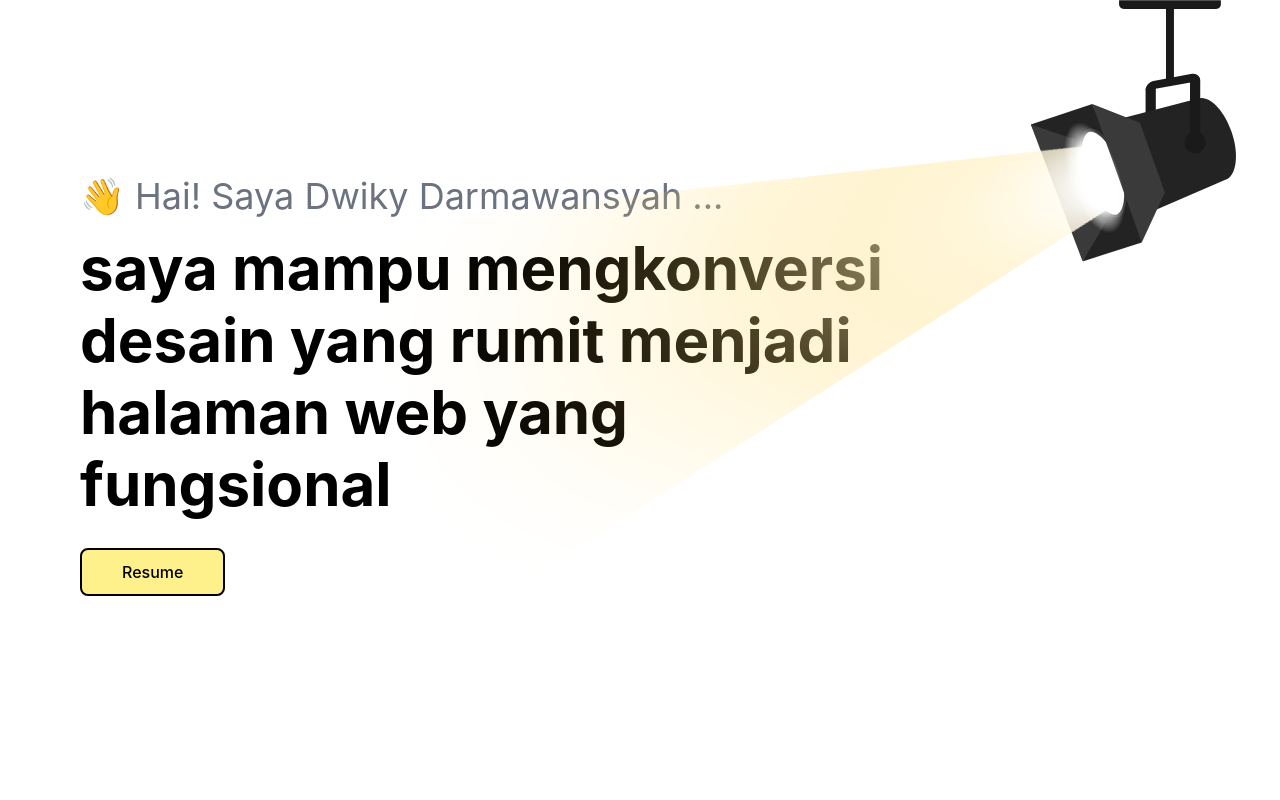
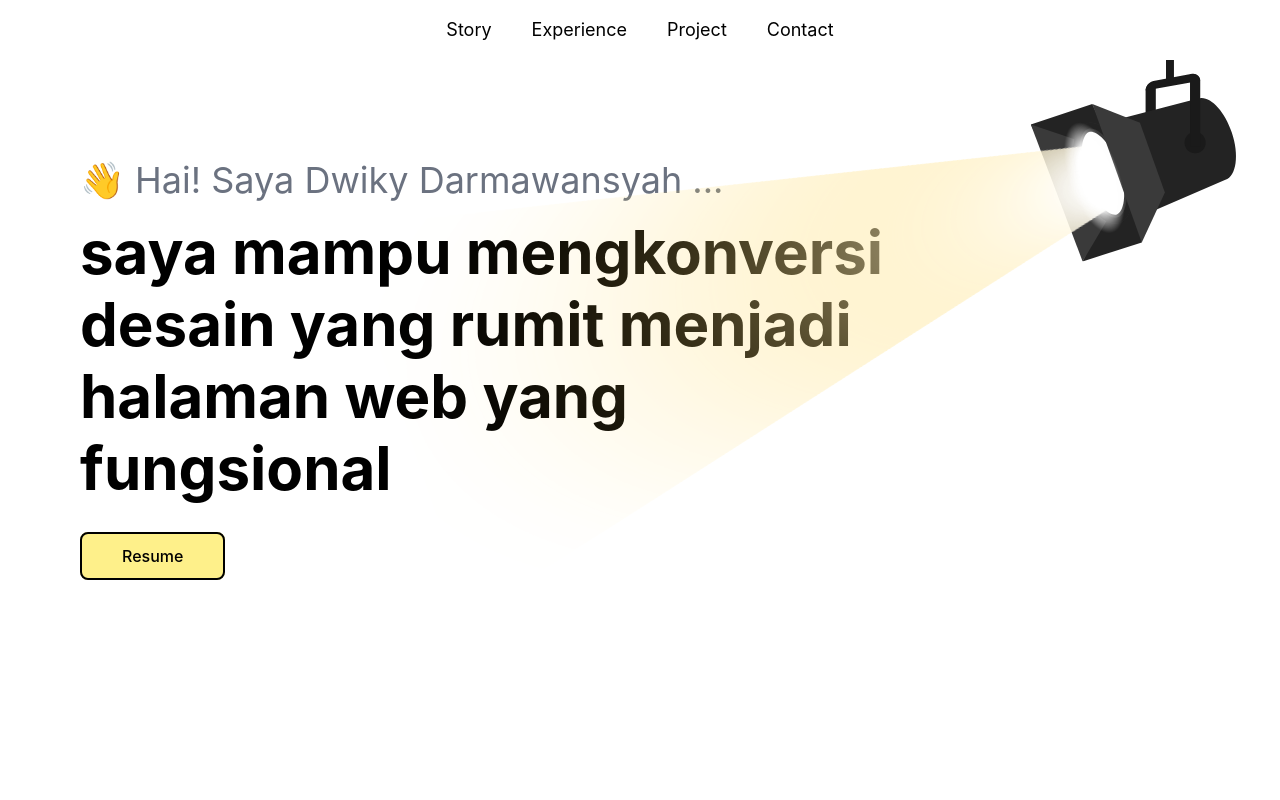
Before and after one commit to DwkLoki/portfolio-website, a React (Create React App) app: page / in a window 1280 px wide. Shown: the top 800 px of the page. Built offline with nearby package versions, Linux system fonts and the light colour scheme.

Commit message:
navbar selesai

```diff
--- a/package.json
+++ b/package.json
@@ -10,6 +10,7 @@
     "react-dom": "^18.3.1",
     "react-icons": "^5.4.0",
     "react-scripts": "5.0.1",
+    "react-scroll": "^1.9.0",
     "web-vitals": "^2.1.4"
   },
   "scripts": {
--- a/src/App.js
+++ b/src/App.js
@@ -1,5 +1,6 @@
 import ProjectItem from './components/ProjectItem';
 import ExperienceSection from './components/ExperienceSection';
+import Navbar from './components/Navbar';
 import { FaLinkedinIn } from "react-icons/fa";
 import { FiMail } from "react-icons/fi";
 import { FiGithub } from "react-icons/fi";
@@ -8,8 +9,9 @@ import { FiExternalLink } from "react-icons/fi";
 function App() {
   return (
     <div className="App font-inter">
+      <Navbar />
       <section className='relative h-screen mx-20'>
-        <div className='flex flex-col h-full justify-center'>
+        <div className='flex flex-col pt-40'>
           <p className="text-4xl text-gray-500 mb-4">
             👋 Hai! Saya Dwiky Darmawansyah ...
           </p>
@@ -27,7 +29,7 @@ function App() {
         </div>
       </section>
 
-      <section className='mx-24 mt-16'>
+      <section id='story' className='mx-24 pt-16'>
         <div className='flex items-center space-x-5'>
           <div className='text-8xl'>
             😎
@@ -65,7 +67,7 @@ function App() {
         </div>
       </section>
 
-      <section className='mx-24 my-44'>
+      <section id='experience' className='mx-24 pt-16 my-20'>
         <div className='flex items-center space-x-5'>
           <div className='text-8xl'>
             ✨
@@ -79,7 +81,7 @@ function App() {
         </div>
       </section>
 
-      <section className='mx-24 my-44'>
+      <section id='project' className='mx-24 pt-16 my-20'>
         <div className='flex space-x-5'>
           <div className='text-8xl'>
             💪
@@ -129,7 +131,7 @@ function App() {
         />
       </section>
 
-      <section className='mx-24 my-44'>
+      <section className='mx-24 pt-16'>
         <div className='flex space-x-5'>
           <div className='text-8xl'>
             🗂️
@@ -186,7 +188,7 @@ function App() {
         </div>
       </section>
 
-      <section className='relative mx-24 h-screen'>
+      <section id='contact' className='relative mx-24 pt-16 pb-16 mt-40'>
         <div className='flex flex-col justify-center items-center'>
           <div className='text-8xl my-6'>
             🤝
@@ -211,7 +213,7 @@ function App() {
             <a href='http://github.com/DwkLoki' target='_blank' rel='noreferrer noopener'><FiGithub /></a>
           </li>
         </ul>
-        <div className='absolute w-1/3 -top-16 -right-6'>
+        <div className='absolute w-1/3 -top-3 -right-6'>
           <img src='./images/pesawat-kertas.svg' alt='pesawat kertas'/>
         </div>
       </section>
--- /dev/null
+++ b/src/components/Navbar.jsx
@@ -0,0 +1,55 @@
+import React, { useState, useEffect } from "react";
+import { Link } from "react-scroll";
+
+const Navbar = () => {
+    const [isVisible, setIsVisible] = useState(true);
+    const [lastScrollY, setLastScrollY] = useState(0);
+    const [isTop, setIsTop] = useState(true); // Untuk memeriksa apakah navbar di posisi atas
+
+    useEffect(() => {
+        const handleScroll = () => {
+            if (window.scrollY > lastScrollY) {
+                // Scroll down
+                setIsVisible(false);
+            } else {
+                // Scroll up
+                setIsVisible(true);
+            }
+
+            // Periksa jika berada di bagian paling atas halaman
+            setIsTop(window.scrollY === 0);
+
+            setLastScrollY(window.scrollY);
+        };
+
+        window.addEventListener("scroll", handleScroll);
+        return () => window.removeEventListener("scroll", handleScroll);
+    }, [lastScrollY]);
+
+    return (
+        <nav
+            className={`fixed top-0 left-0 right-0 z-50 bg-white shadow-md transition-all duration-500 ${isVisible ? "translate-y-0" : "-translate-y-full"}
+            ${isTop ? "bg-transparent shadow-none" : "bg-white/70 backdrop-blur shadow-md"}`}
+        >
+            <ul
+                className="flex justify-center space-x-10 py-4 text-lg"
+            >
+                {["Story", "Experience", "Project", "Contact"].map((section) => (
+                    <li key={section}>
+                        <Link
+                            to={section.toLowerCase()}
+                            smooth={true}
+                            duration={500}
+                            className="cursor-pointer text-black hover:text-sky-500"
+                            activeClass="text-sky-500"
+                        >
+                            {section}
+                        </Link>
+                    </li>
+                ))}
+            </ul>
+        </nav>
+    );
+};
+
+export default Navbar;
```
Also changed, not shown: 1 other file (tests, documents, lock files or other folders).
